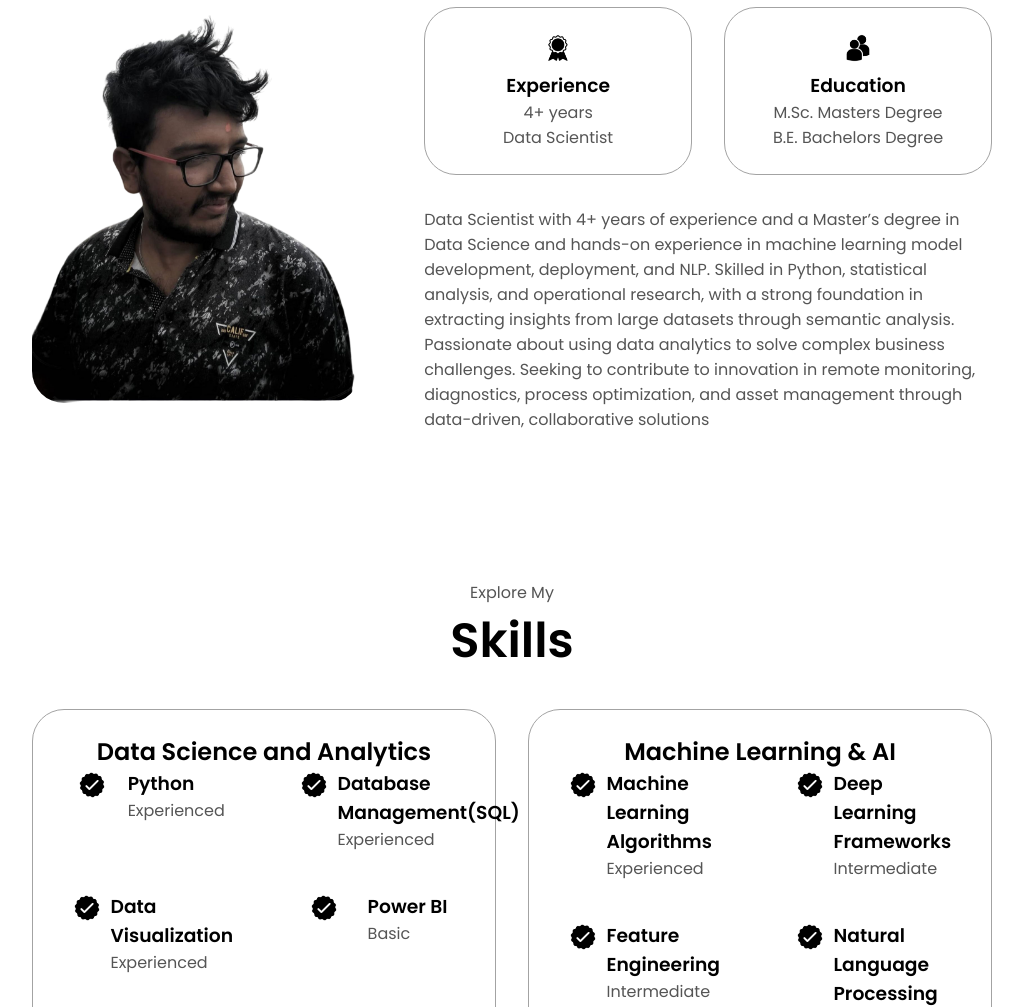
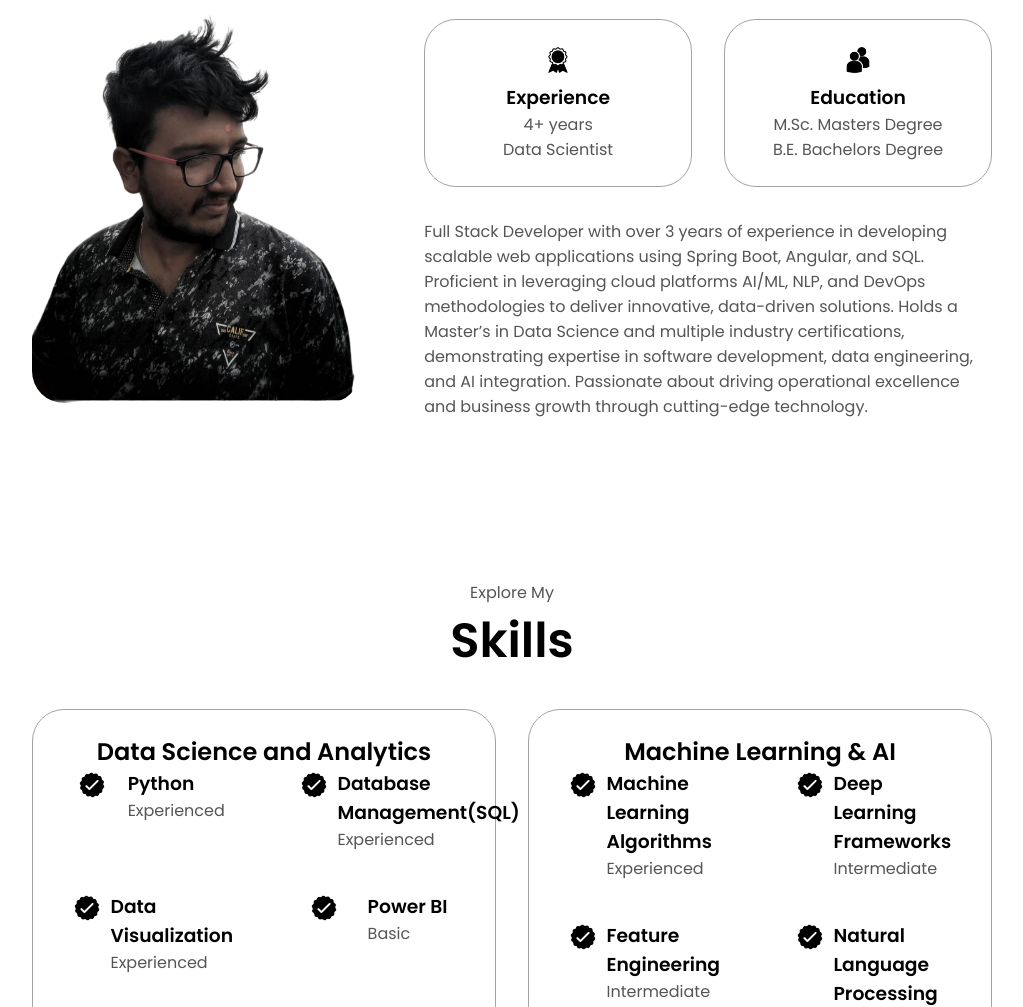
Before and after one commit to sumanthvasista107/sumanth_manjunath_portfolio, a plain HTML site: page index.html in a window 1280 px wide. Shown: the part 1116-2123 px from the top of the page, without its empty margins (128-1151 px from the left). Drawn offline with Linux system fonts and the light colour scheme.

Commit message:
Changes to Summary

```diff
--- a/index.html
+++ b/index.html
@@ -105,7 +105,7 @@
           </div>
           <div class="text-container">
             <p>
-              Data Scientist with 4+ years of experience and a Master’s degree in Data Science and hands-on experience in machine learning model development, deployment, and NLP. Skilled in Python, statistical analysis, and operational research, with a strong foundation in extracting insights from large datasets through semantic analysis. Passionate about using data analytics to solve complex business challenges. Seeking to contribute to innovation in remote monitoring, diagnostics, process optimization, and asset management through data-driven, collaborative solutions
+              Full Stack Developer with over 3 years of experience in developing scalable web applications using Spring Boot, Angular, and SQL. Proficient in leveraging cloud platforms AI/ML, NLP, and DevOps methodologies to deliver innovative, data-driven solutions. Holds a Master’s in Data Science and multiple industry certifications, demonstrating expertise in software development, data engineering, and AI integration. Passionate about driving operational excellence and business growth through cutting-edge technology.
             </p>
           </div>
         </div>
```
